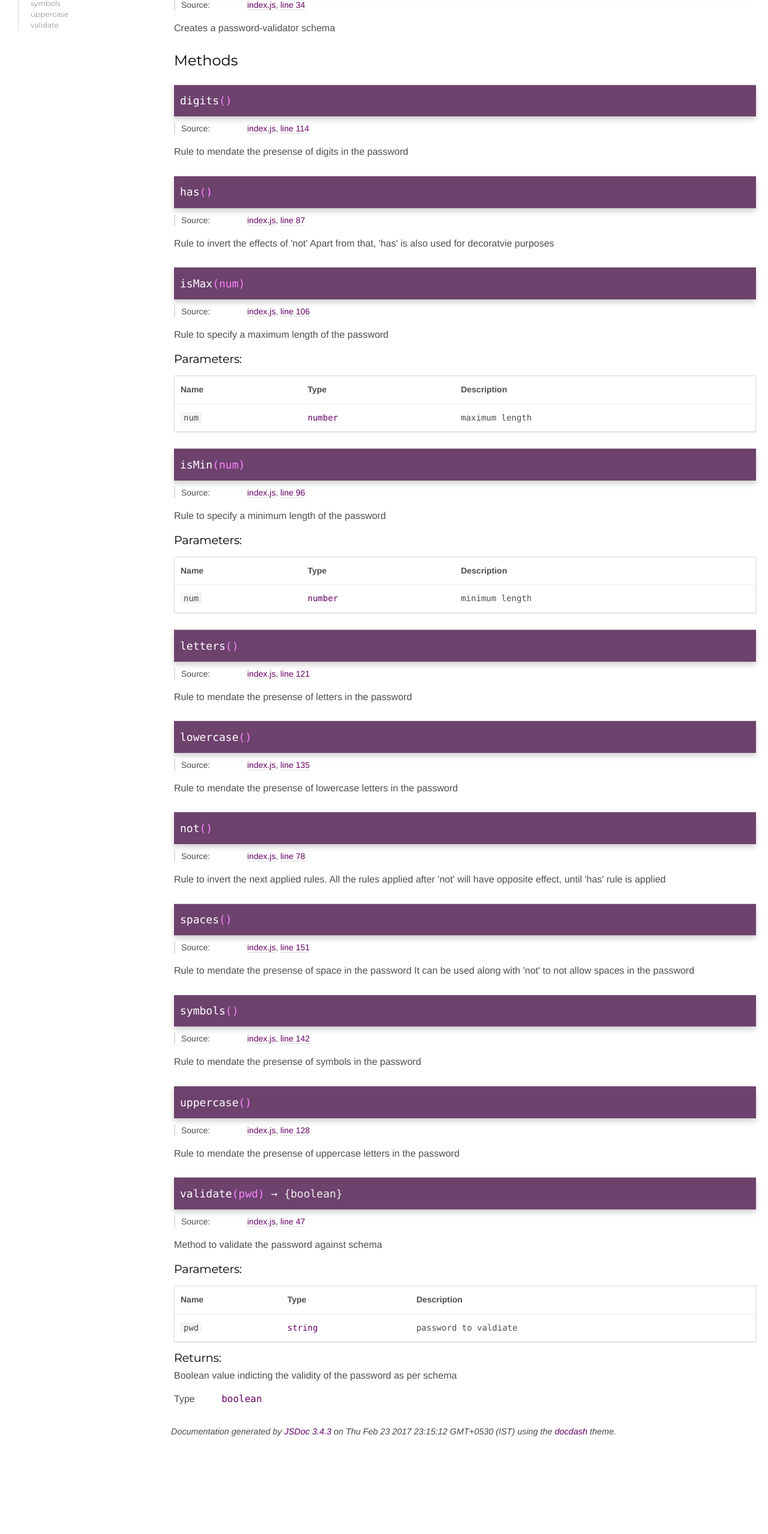
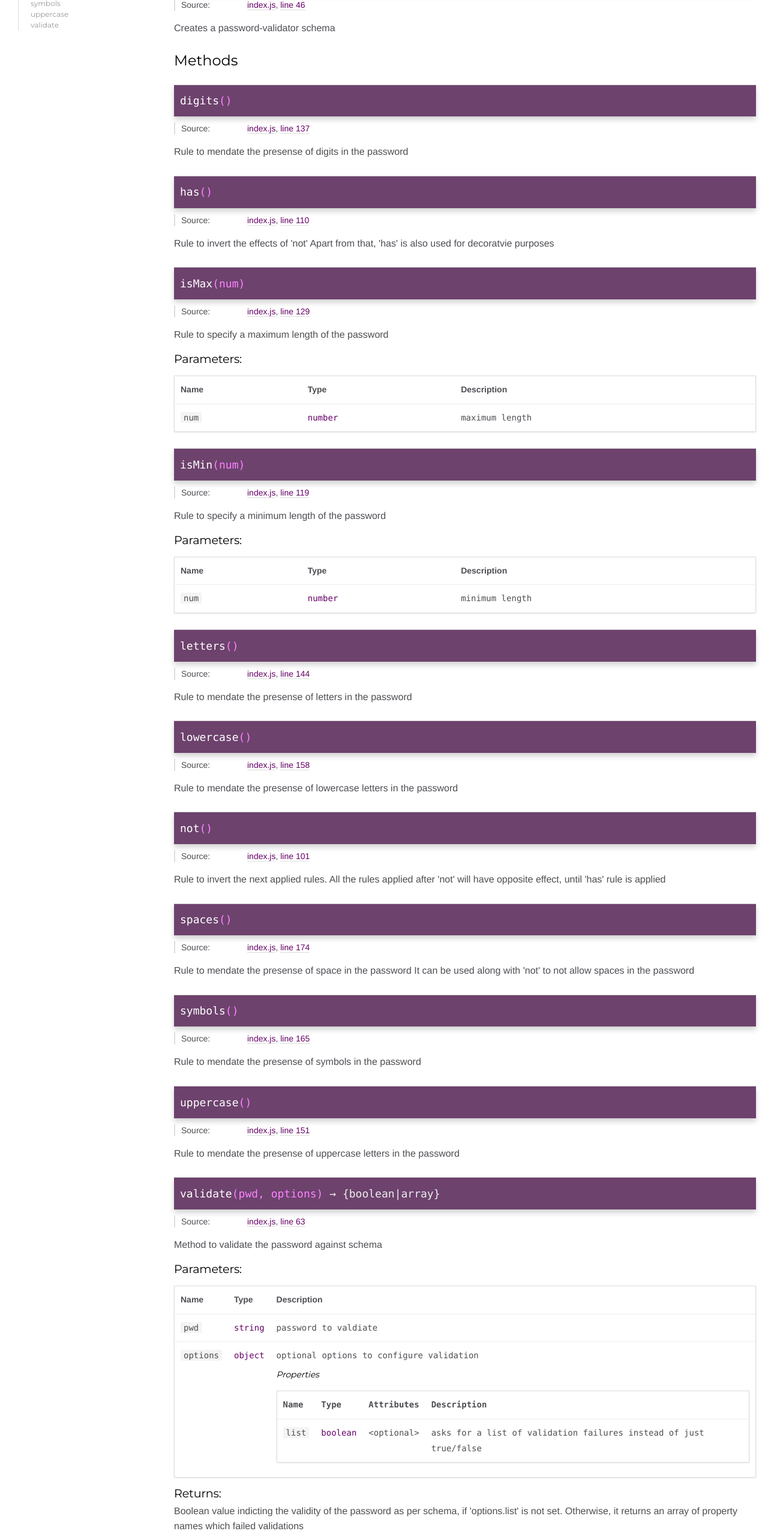
Before and after one commit to tarunbatra/password-validator, a plain HTML site: page PasswordSchema.html in a window 1280 px wide. Shown: the part 240-2797 px from the top of the page at 60% size. Before the commit the page ends 2655 px from the top, so only its background shows below. Drawn offline with Linux system fonts and the light colour scheme.

Commit message:
Updates docs for v2.2.0

```diff
--- a/PasswordSchema.html
+++ b/PasswordSchema.html
@@ -65,7 +65,7 @@
 
     <dt class="tag-source">Source:</dt>
     <dd class="tag-source"><ul class="dummy"><li>
-        <a href="index.js.html">index.js</a>, <a href="index.js.html#line34">line 34</a>
+        <a href="index.js.html">index.js</a>, <a href="index.js.html#line46">line 46</a>
     </li></ul></dd>
 
 
@@ -167,7 +167,7 @@
 
     <dt class="tag-source">Source:</dt>
     <dd class="tag-source"><ul class="dummy"><li>
-        <a href="index.js.html">index.js</a>, <a href="index.js.html#line114">line 114</a>
+        <a href="index.js.html">index.js</a>, <a href="index.js.html#line137">line 137</a>
     </li></ul></dd>
 
 
@@ -251,7 +251,7 @@
 
     <dt class="tag-source">Source:</dt>
     <dd class="tag-source"><ul class="dummy"><li>
-        <a href="index.js.html">index.js</a>, <a href="index.js.html#line87">line 87</a>
+        <a href="index.js.html">index.js</a>, <a href="index.js.html#line110">line 110</a>
     </li></ul></dd>
 
 
@@ -337,7 +337,7 @@ for decoratvie purposes
 
     <dt class="tag-source">Source:</dt>
     <dd class="tag-source"><ul class="dummy"><li>
-        <a href="index.js.html">index.js</a>, <a href="index.js.html#line106">line 106</a>
+        <a href="index.js.html">index.js</a>, <a href="index.js.html#line129">line 129</a>
     </li></ul></dd>
 
 
@@ -470,7 +470,7 @@ for decoratvie purposes
 
     <dt class="tag-source">Source:</dt>
     <dd class="tag-source"><ul class="dummy"><li>
-        <a href="index.js.html">index.js</a>, <a href="index.js.html#line96">line 96</a>
+        <a href="index.js.html">index.js</a>, <a href="index.js.html#line119">line 119</a>
     </li></ul></dd>
 
 
@@ -603,7 +603,7 @@ for decoratvie purposes
 
     <dt class="tag-source">Source:</dt>
     <dd class="tag-source"><ul class="dummy"><li>
-        <a href="index.js.html">index.js</a>, <a href="index.js.html#line121">line 121</a>
+        <a href="index.js.html">index.js</a>, <a href="index.js.html#line144">line 144</a>
     </li></ul></dd>
 
 
@@ -687,7 +687,7 @@ for decoratvie purposes
 
     <dt class="tag-source">Source:</dt>
     <dd class="tag-source"><ul class="dummy"><li>
-        <a href="index.js.html">index.js</a>, <a href="index.js.html#line135">line 135</a>
+        <a href="index.js.html">index.js</a>, <a href="index.js.html#line158">line 158</a>
     </li></ul></dd>
 
 
@@ -771,7 +771,7 @@ for decoratvie purposes
 
     <dt class="tag-source">Source:</dt>
     <dd class="tag-source"><ul class="dummy"><li>
-        <a href="index.js.html">index.js</a>, <a href="index.js.html#line78">line 78</a>
+        <a href="index.js.html">index.js</a>, <a href="index.js.html#line101">line 101</a>
     </li></ul></dd>
 
 
@@ -857,7 +857,7 @@ until 'has' rule is applied
 
     <dt class="tag-source">Source:</dt>
     <dd class="tag-source"><ul class="dummy"><li>
-        <a href="index.js.html">index.js</a>, <a href="index.js.html#line151">line 151</a>
+        <a href="index.js.html">index.js</a>, <a href="index.js.html#line174">line 174</a>
     </li></ul></dd>
 
 
@@ -943,7 +943,7 @@ in the password
 
     <dt class="tag-source">Source:</dt>
     <dd class="tag-source"><ul class="dummy"><li>
-        <a href="index.js.html">index.js</a>, <a href="index.js.html#line142">line 142</a>
+        <a href="index.js.html">index.js</a>, <a href="index.js.html#line165">line 165</a>
     </li></ul></dd>
 
 
@@ -1027,7 +1027,7 @@ in the password
 
     <dt class="tag-source">Source:</dt>
     <dd class="tag-source"><ul class="dummy"><li>
-        <a href="index.js.html">index.js</a>, <a href="index.js.html#line128">line 128</a>
+        <a href="index.js.html">index.js</a>, <a href="index.js.html#line151">line 151</a>
     </li></ul></dd>
 
 
@@ -1099,7 +1099,7 @@ in the password
 
 
 
-    <h4 class="name" id="validate"><span class="type-signature"></span>validate<span class="signature">(pwd)</span><span class="type-signature"> &rarr; {boolean}</span></h4>
+    <h4 class="name" id="validate"><span class="type-signature"></span>validate<span class="signature">(pwd, options)</span><span class="type-signature"> &rarr; {boolean|array}</span></h4>
 
 
 
@@ -1111,7 +1111,7 @@ in the password
 
     <dt class="tag-source">Source:</dt>
     <dd class="tag-source"><ul class="dummy"><li>
-        <a href="index.js.html">index.js</a>, <a href="index.js.html#line47">line 47</a>
+        <a href="index.js.html">index.js</a>, <a href="index.js.html#line63">line 63</a>
     </li></ul></dd>
 
 
@@ -1209,6 +1209,91 @@ in the password
         </tr>
 
 
+
+        <tr>
+
+                <td class="name"><code>options</code></td>
+
+
+            <td class="type">
+
+
+<span class="param-type">object</span>
+
+
+
+            </td>
+
+
+
+
+
+            <td class="description last">optional options to configure validation
+                <h6>Properties</h6>
+
+
+<table class="params">
+    <thead>
+    <tr>
+
+        <th>Name</th>
+
+
+        <th>Type</th>
+
+
+        <th>Attributes</th>
+
+
+
+
+        <th class="last">Description</th>
+    </tr>
+    </thead>
+
+    <tbody>
+
+
+        <tr>
+
+                <td class="name"><code>list</code></td>
+
+
+            <td class="type">
+
+
+<span class="param-type">boolean</span>
+
+
+
+            </td>
+
+
+                <td class="attributes">
+
+                    &lt;optional><br>
+
+
+
+
+
+                </td>
+
+
+
+
+            <td class="description last">asks for a list of validation
+          failures instead of just true/false</td>
+        </tr>
+
+
+    </tbody>
+</table>
+
+            </td>
+        </tr>
+
+
     </tbody>
 </table>
 
@@ -1230,7 +1315,9 @@ in the password
 
 <div class="param-desc">
     Boolean value indicting the validity
-          of the password as per schema
+          of the password as per schema, if 'options.list'
+          is not set. Otherwise, it returns an array of
+          property names which failed validations
 </div>
 
 
@@ -1242,6 +1329,9 @@ in the password
     <dd>
 
 <span class="param-type">boolean</span>
+|
+
+<span class="param-type">array</span>
 
 
     </dd>
@@ -1268,7 +1358,7 @@ in the password
 <br class="clear">
 
 <footer>
-    Documentation generated by <a href="https://github.com/jsdoc3/jsdoc">JSDoc 3.4.3</a> on Thu Feb 23 2017 23:15:12 GMT+0530 (IST) using the <a href="https://github.com/clenemt/docdash">docdash</a> theme.
+    Documentation generated by <a href="https://github.com/jsdoc3/jsdoc">JSDoc 3.4.3</a> on Sun Mar 26 2017 02:28:50 GMT+0530 (IST) using the <a href="https://github.com/clenemt/docdash">docdash</a> theme.
 </footer>
 
 <script>prettyPrint();</script>
```
Also changed, not shown: index.html (+16 -6 lines), index.js.html (+40 -17 lines), lib.js.html (+14 -22 lines).
